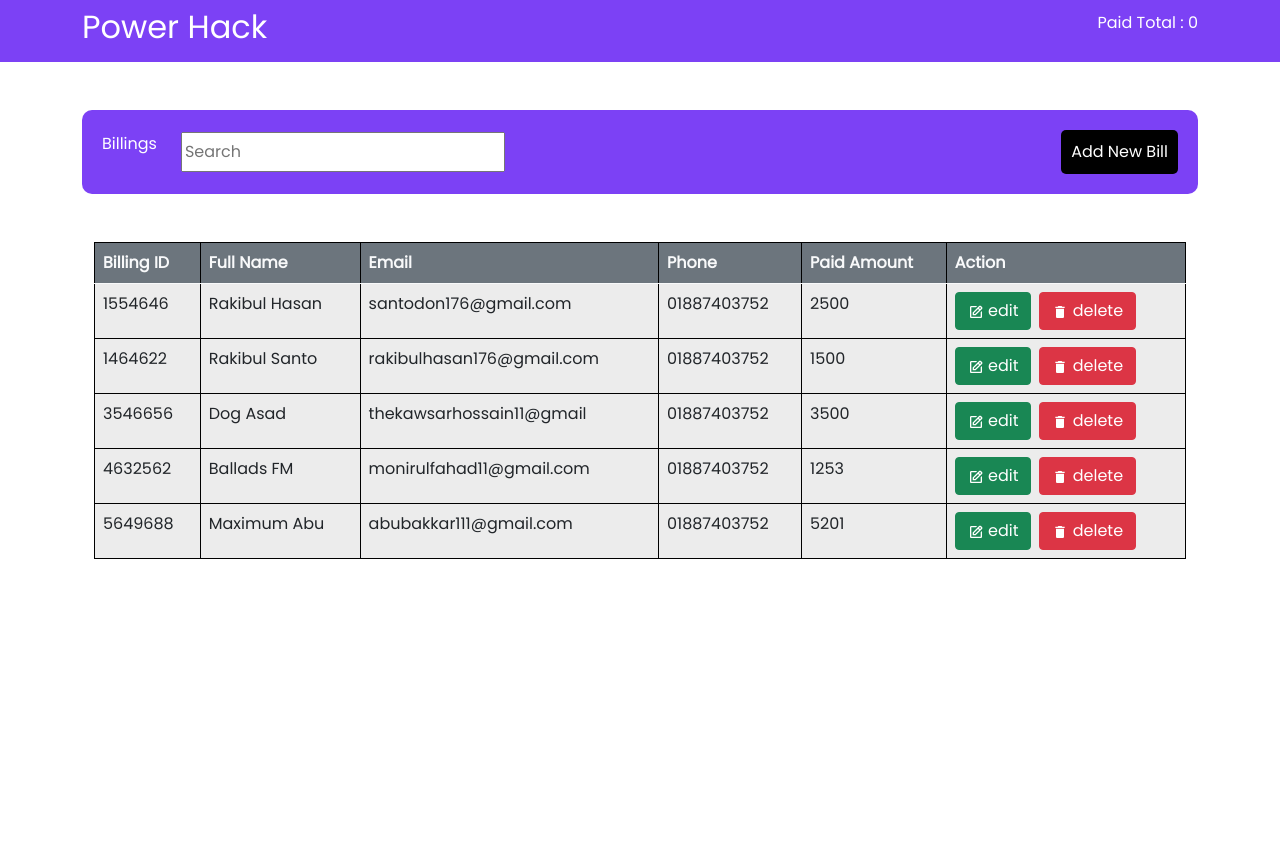
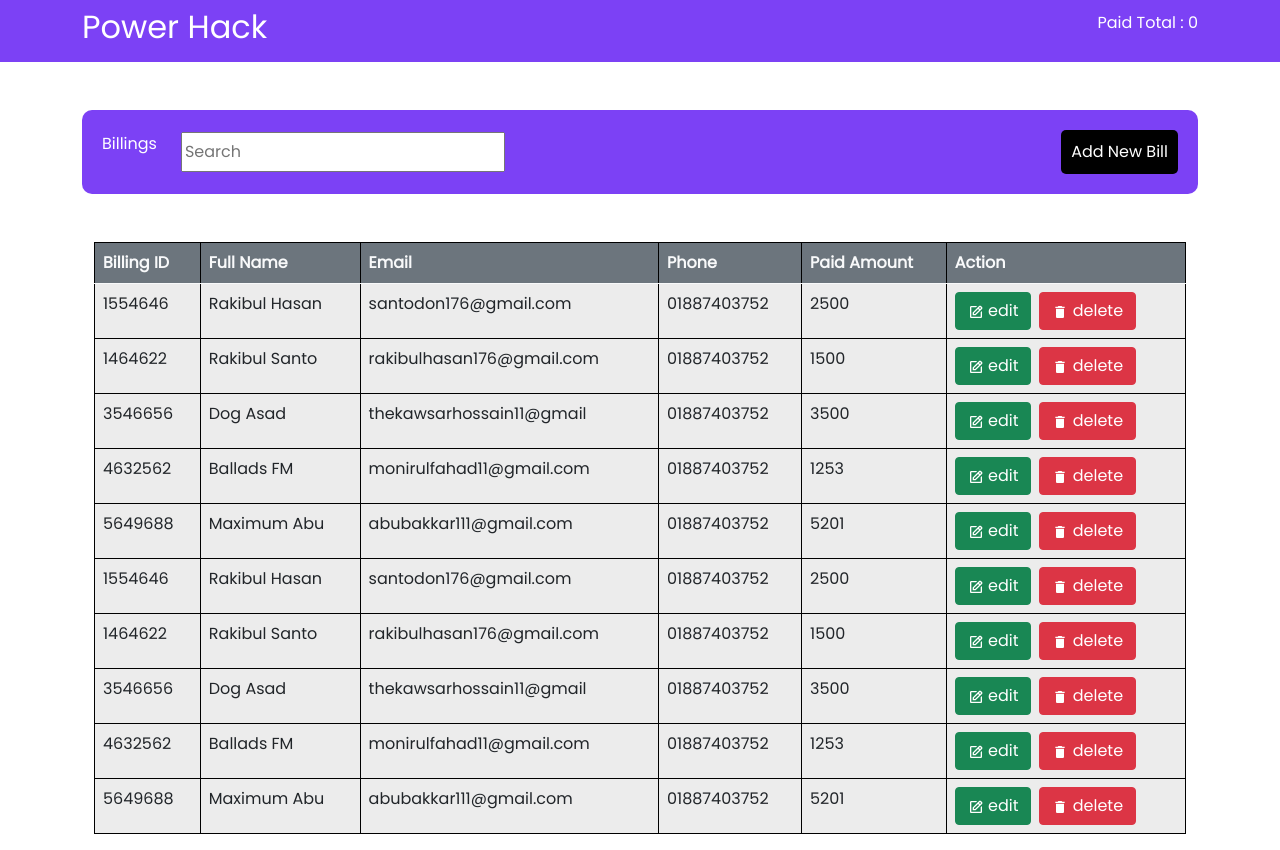
Before and after one commit to RHsanto/PHero_Task, a React (Create React App) app: page / in a window 1280 px wide. Before the commit the page ends 800 px from the top, so only its background shows below. Built offline with nearby package versions, Linux system fonts and the light colour scheme.

Commit message:
add react icons

```diff
--- a/src/components/Home/Billing/Billing.js
+++ b/src/components/Home/Billing/Billing.js
@@ -4,6 +4,11 @@ import { MdDelete } from 'react-icons/md';
 import '../Home.css'
 const Billing = () => {
   const radioData = [
+    {id:"1554646", paid:"2500", phone:"01887403752", name:"Rakibul Hasan",email:"santodon176@gmail.com"},
+    {id:"1464622", paid:"1500", phone:"01887403752", name:"Rakibul Santo",email:"rakibulhasan176@gmail.com"},
+    {id:"3546656", paid:"3500", phone:"01887403752", name:"Dog Asad",email:"thekawsarhossain11@gmail"},
+    {id:"4632562", paid:"1253", phone:"01887403752", name:"Ballads FM",email:"monirulfahad11@gmail.com"},
+    {id:"5649688", paid:"5201", phone:"01887403752", name:"Maximum  Abu",email:"abubakkar111@gmail.com"},
     {id:"1554646", paid:"2500", phone:"01887403752", name:"Rakibul Hasan",email:"santodon176@gmail.com"},
     {id:"1464622", paid:"1500", phone:"01887403752", name:"Rakibul Santo",email:"rakibulhasan176@gmail.com"},
     {id:"3546656", paid:"3500", phone:"01887403752", name:"Dog Asad",email:"thekawsarhossain11@gmail"},
@@ -16,24 +21,24 @@ const Billing = () => {
 <div className="billing-table mt-5">
   <table class="table table-hover">
   <thead>
-    <tr className='borders bg-secondary text-light'>
-      <th className='borders' scope="col">Billing ID</th>
-      <th className='borders' scope="col">Full Name</th>
-      <th className='borders' scope="col">Email</th>
-      <th className='borders' scope="col">Phone</th>
-      <th className='borders' scope="col">Paid Amount</th>
-      <th className='borders' scope="col">Action</th>
+    <tr className='common-border bg-secondary text-light'>
+      <th className='common-border' scope="col">Billing ID</th>
+      <th className='common-border' scope="col">Full Name</th>
+      <th className='common-border' scope="col">Email</th>
+      <th className='common-border' scope="col">Phone</th>
+      <th className='common-border' scope="col">Paid Amount</th>
+      <th className='common-border' scope="col">Action</th>
     </tr>
   </thead>
   <tbody>
     {radioData.map(data=>
         <tr key={data.key}>
-        <td className='borders'>{data.id}</td>
-        <td className='borders'>{data.name}</td>
-        <td className='borders'>{data.email}</td>
-        <td className='borders'>{data.phone}</td>
-        <td className='borders'>{data.paid}</td>
-        <td className='borders' >
+        <td className='common-border'>{data.id}</td>
+        <td className='common-border'>{data.name}</td>
+        <td className='common-border'>{data.email}</td>
+        <td className='common-border'>{data.phone}</td>
+        <td className='common-border'>{data.paid}</td>
+        <td className='common-border' >
           <button className='btn btn-success'><BiEdit/> edit</button>
           <button className='btn btn-danger ms-2'><MdDelete/> delete</button>
         </td>
--- a/src/components/Home/Home.css
+++ b/src/components/Home/Home.css
@@ -22,12 +22,13 @@ color: white;
 }
 .searchSection input{
   outline: 0;
+
 }
 
 /* billing-table */
 .billing-table{
   background-color: #ECECEC;
 }
-.borders{
+.common-border{
   border: 1px solid black;
 }
--- a/src/components/Home/Home.js
+++ b/src/components/Home/Home.js
@@ -15,9 +15,9 @@ const Home = () => {
 {/* search section */}
   <div className="container">
     <div className='searchSection mt-5 d-flex align-items-center  justify-content-between'>
-    <div className="searchField d-flex">
+    <div className="searchField d-flex ">
       <p className='me-4'>Billings</p>
-      <input type="search" name="" id="" placeholder='Search'/>
+      <input className='w-100' type="search" name="" id="" placeholder='Search'/>
     </div>
     <div className="AddBtn">
     <button>Add New Bill</button>
```
